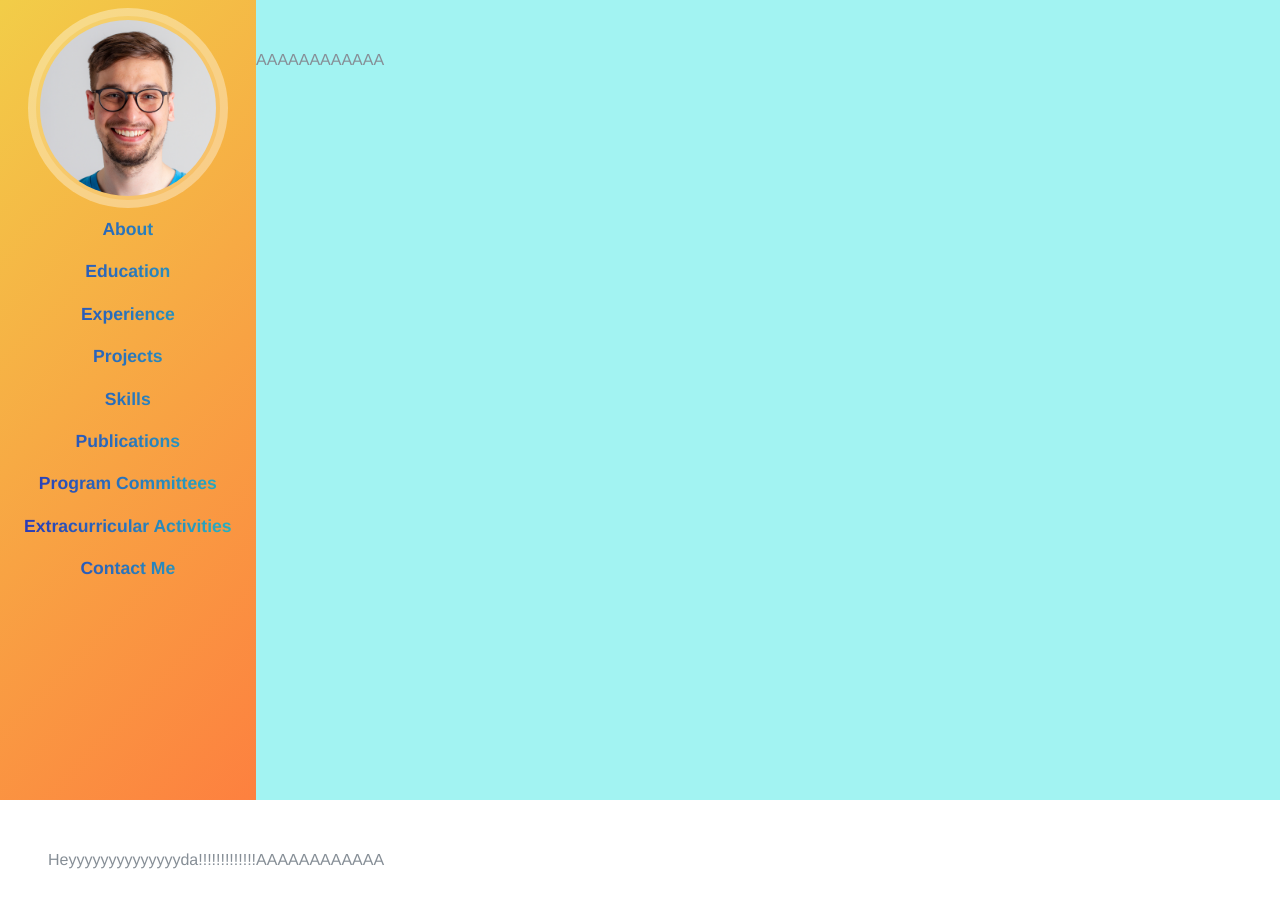
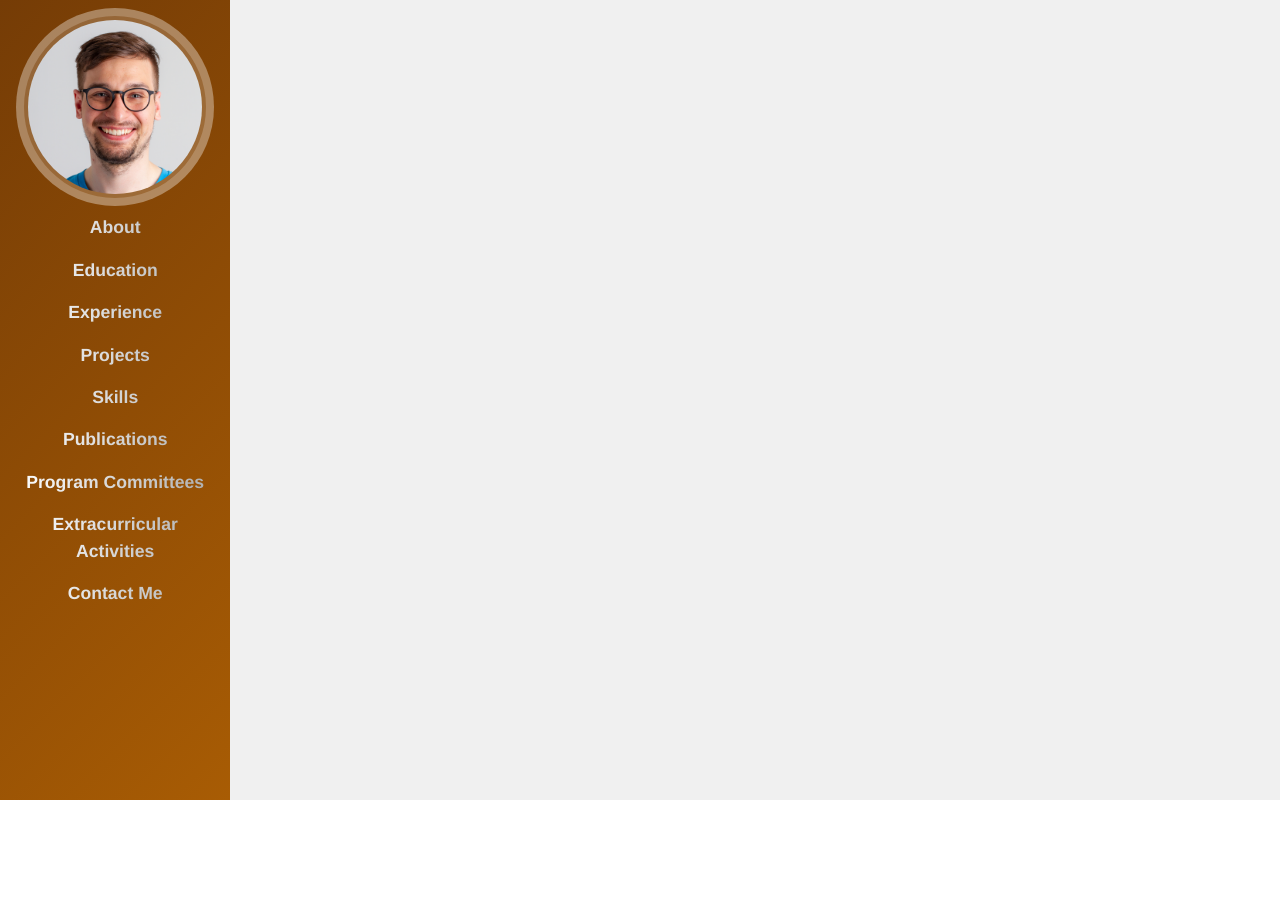
Before and after one commit to kbaran1998/KrzysztofBaranWebsite, a Vue app in the folder personal-website/: page / in a window 1280 px wide. Shown: the top 908 px of the page. After the commit the page ends 800 px from the top, so only its background shows below. Built offline with nearby package versions, Linux system fonts and the light colour scheme.

Commit message:
Fix Styling

```diff
--- a/personal-website/package.json
+++ b/personal-website/package.json
@@ -20,7 +20,8 @@
     "less-loader": "^7.0.2",
     "node-sass": "^4.14.1",
     "style-loader": "^2.0.0",
-    "vue": "^2.5.2"
+    "vue": "^2.5.2",
+    "vue-responsive-text": "^0.1.4"
   },
   "devDependencies": {
     "@babel/polyfill": "^7.11.5",
--- a/personal-website/src/assets/styles/style.scss
+++ b/personal-website/src/assets/styles/style.scss
@@ -3,6 +3,8 @@ $green: rgba(177,240,10,1);
 $orange: rgba(253,187,45,1);
 
 $list1: $green, $orange;
+
+$enable-responsive-font-sizes: true;
 
 @mixin gradient($direction, $list) {
   background: -webkit-linear-gradient($direction, $list);
@@ -16,7 +18,8 @@ $gradients: map-merge((
     chill: linear-gradient(135deg, #09e485 0%,#0291e3 100%),
     warm: linear-gradient(135deg, #F2CD48 0%,#FD803F 100%),
     hot: linear-gradient(135deg, #F9445A 0%,#FD803F 100%),
-    cold: linear-gradient(135deg, #8019C6 0%,#2F93CC 100%),
+    cold: linear-gradient(135deg, #611594 0%,#2F93CC 100%),
+    burned: linear-gradient(135deg, #753c06 0%,#a85c04 100%),
 ), $gradients);
 
 // Gradient backgrounds
--- a/personal-website/src/components/MainView.vue
+++ b/personal-website/src/components/MainView.vue
@@ -2,8 +2,7 @@
   <div id="page-top">
     <NavBar />
     <b-container fluid class="p-0">
-      <ResumeSection color="#a2f3f2" />
-      <ResumeSection />
+      <ResumeSection color="#f0f0f0" />
     </b-container>
   </div>
 </template>
@@ -25,3 +24,6 @@ export default {
   },
 };
 </script>
+
+<style>
+</style>
--- a/personal-website/src/components/TheNavBar.vue
+++ b/personal-website/src/components/TheNavBar.vue
@@ -2,7 +2,7 @@
   <b-navbar toggleable="lg"
     type="dark"
     variant="info"
-    class="bg-gradient-warm"
+    class="bg-gradient-burned"
     id="sideNav">
 
     <div class="brandContainer">
@@ -39,12 +39,17 @@
 </template>
 
 <script>
+import VueResponsiveText from 'vue-responsive-text';
+
 export default {
+  components: {
+    VueResponsiveText,
+  },
   data() {
     return {
       profilePictureProps: {
         fluid: true,
-        width: 200,
+        width: 300,
       },
     };
   },
@@ -56,7 +61,7 @@ export default {
 .sectionLink {
   font-weight: bold;
   font-size:1.1rem;
-  background-image: linear-gradient(90deg, #2c35b6, #27b6c0);
+  background-image: linear-gradient(90deg, #ffffff, #adadad);
   background-size: 100%;
   background-repeat: repeat;
   -webkit-background-clip: text;
@@ -87,7 +92,7 @@ export default {
     -webkit-box-direction: normal;
     -ms-flex-direction: column;
     flex-direction: column;
-    width: 20%;
+    width: 18%;
     height: 100vh;
   }
   .brandContainer {
--- a/personal-website/src/components/TheResumeSection.vue
+++ b/personal-website/src/components/TheResumeSection.vue
@@ -2,11 +2,9 @@
   <section
     :style="{ backgroundColor: color }"
     class="resume-section p-3 p-lg-5 d-flex d-column"
-    id="about"
     data-metatip="true"
     data-selected="true"
     data-label-id="0">
-      Heyyyyyyyyyyyyyyda!!!!!!!!!!!!!AAAAAAAAAAAA
   </section>
 </template>
 
@@ -40,4 +38,9 @@ export default {
     padding: 48px;
     text-align: left;
  }
+ @media (min-width: 992px) {
+  .resume-section {
+    margin-left: 18%;
+  }
+ }
 </style>
```
Also changed, not shown: 2 other files (tests, documents, lock files or other folders).
